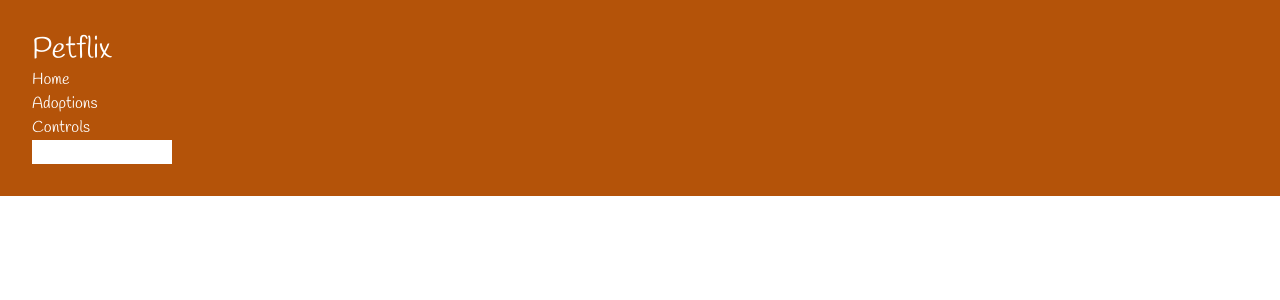
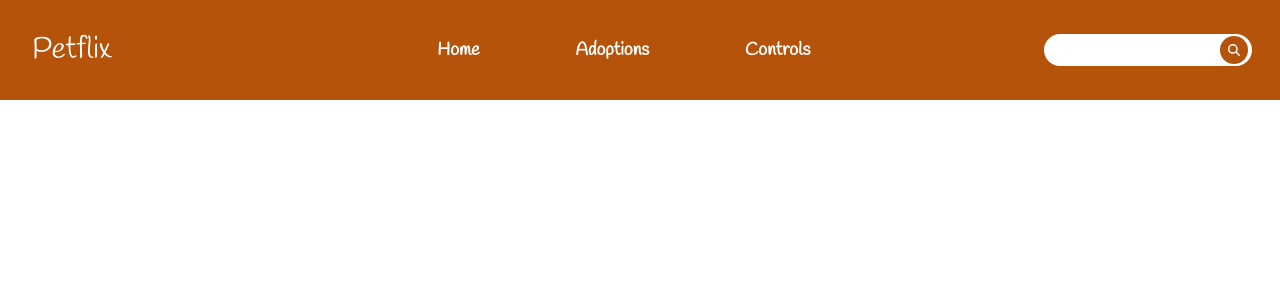
Before and after one commit to 666alvin999/petflix-frontend, a React (Vite) app: page / in a window 1280 px wide. Shown: the top 300 px of the page. Built offline with nearby package versions, Linux system fonts and the light colour scheme.

Commit message:
Finished header

```diff
--- a/package.json
+++ b/package.json
@@ -10,6 +10,9 @@
     "preview": "vite preview"
   },
   "dependencies": {
+    "@fortawesome/fontawesome-svg-core": "^6.5.1",
+    "@fortawesome/free-solid-svg-icons": "^6.5.1",
+    "@fortawesome/react-fontawesome": "^0.2.0",
     "@tanstack/react-query": "^5.25.0",
     "localforage": "^1.10.0",
     "match-sorter": "^6.3.4",
--- a/src/header/Header.tsx
+++ b/src/header/Header.tsx
@@ -1,23 +1,52 @@
 import "./header.css";
+import {Link} from "react-router-dom";
+import {FontAwesomeIcon} from "@fortawesome/react-fontawesome";
+import {faSearch} from "@fortawesome/free-solid-svg-icons";
+import {useState} from "react";
+import {InputChangeEvent} from "../types.ts";
 
 const Header = () => {
+
+	const [search, setSearch] = useState<string>("");
+
+	const changeSearch = (event: InputChangeEvent) => {
+		setSearch(event.target.value);
+	}
+
 	return (
 		<>
-			<div className="bg-amber-700 px-8 py-8 text-white">
-				<h1 className="font-medium text-3xl">Petflix</h1>
+			<div className="bg-amber-700 px-8 py-8 text-white flex justify-between items-center">
+				<div className="w-1/3">
+					<div className="w-1/3">
+						<Link to="/">
+							<h1 className="font-medium text-3xl">Petflix</h1>
+						</Link>
+					</div>
+				</div>
 
-				<ul>
+				<ul className="flex gap-24 w-1/3">
 					<li className="menu-option">Home</li>
 					<li className="menu-option">Adoptions</li>
 					<li className="menu-option">Controls</li>
 				</ul>
 
-				<form>
-					<input type="text" placeholder=""/>
+				<form className="w-1/3 flex justify-end items-center">
+					<input
+						className="pl-2 text-sm font-bold h-8 w-52 -mr-8 text-amber-700 rounded-full focus:outline-amber-700"
+						type="text"
+						value={search}
+						onChange={event => changeSearch(event)}
+						placeholder=""
+					/>
+					<FontAwesomeIcon
+						icon={faSearch}
+						className="bg-amber-700 rounded-full w-3 h-3 p-2"
+					/>
 				</form>
 			</div>
 		</>
 	);
+
 }
 
 export default Header;
--- a/src/header/header.css
+++ b/src/header/header.css
@@ -4,6 +4,6 @@
 
 @layer components {
     .menu-option {
-        @apply hover:font-bold hover:cursor-pointer hover:underline underline-offset-4;
+        @apply text-lg font-bold hover:cursor-pointer hover:underline underline-offset-4;
     }
 }
--- /dev/null
+++ b/src/types.ts
@@ -0,0 +1,5 @@
+import {ChangeEvent} from "react";
+
+type InputChangeEvent = ChangeEvent<HTMLInputElement>;
+
+export type {InputChangeEvent};
```
Also changed, not shown: 1 other file (tests, documents, lock files or other folders).
